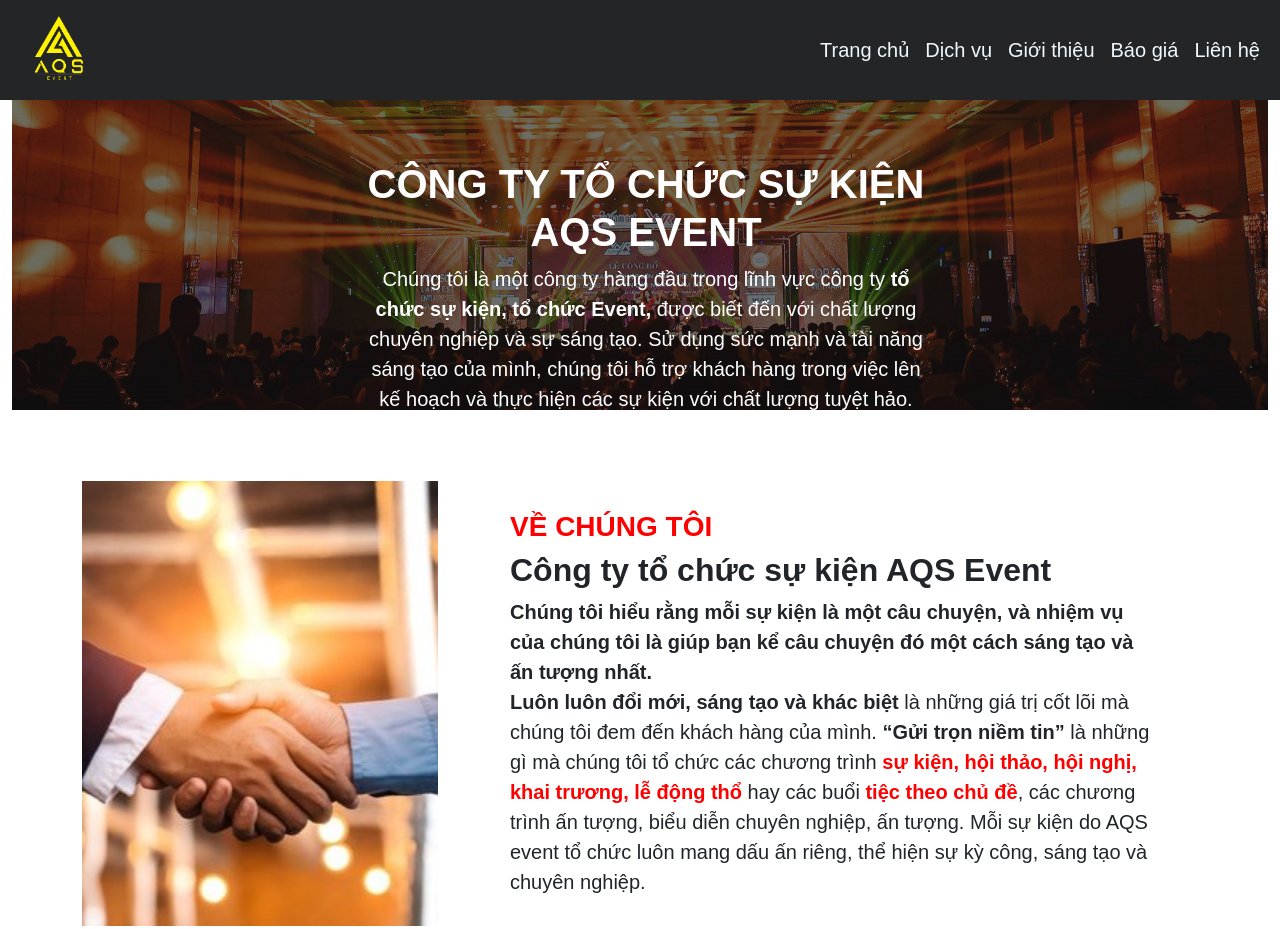
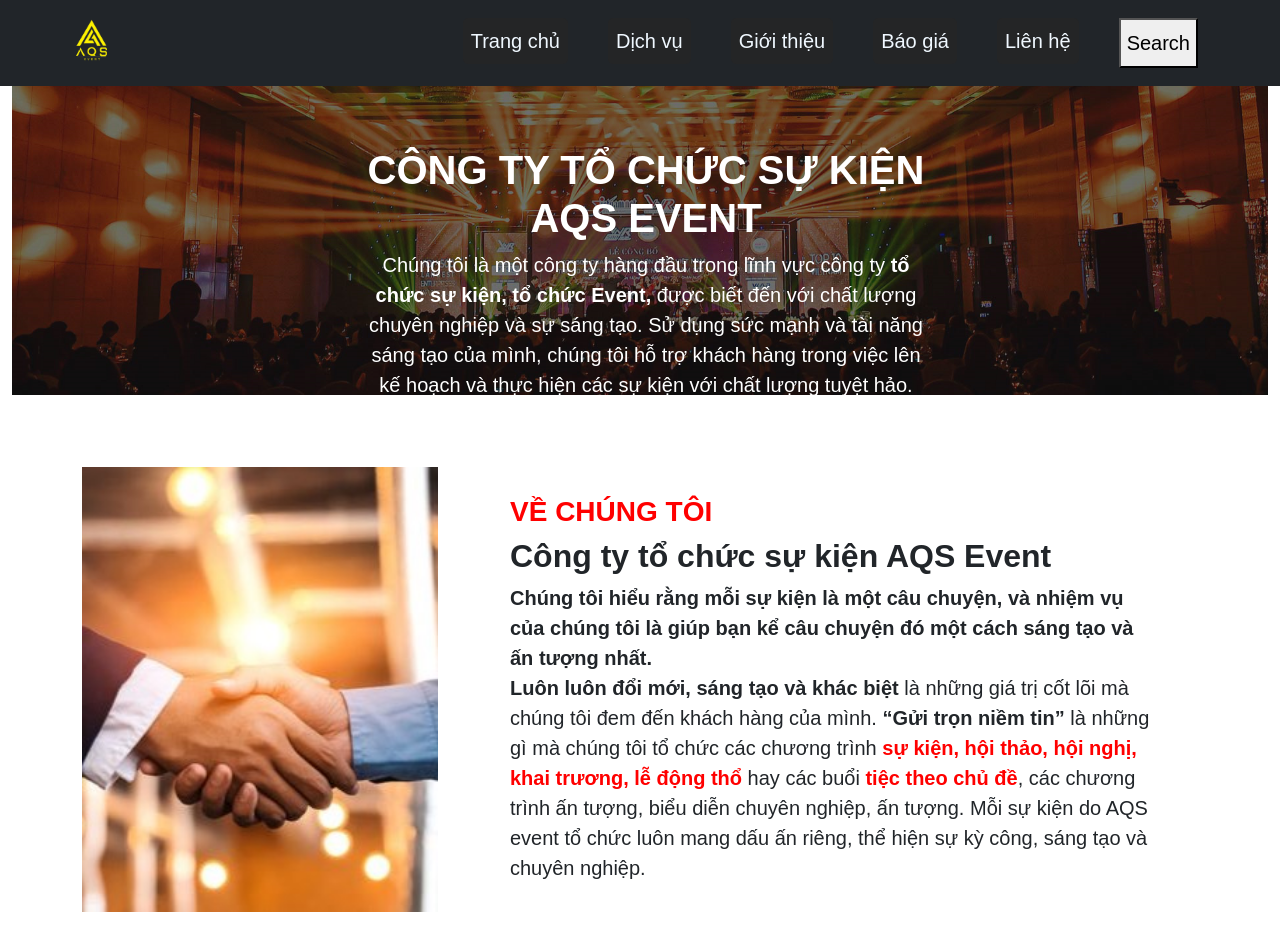
Before and after one commit to TranThiHongSim/do-an-web, a plain HTML site: page html/index.html in a window 1280 px wide. Shown: the top 929 px of the page. Drawn offline with Linux system fonts and the light colour scheme; a web font is replaced by a local one.

Commit message:
update header

```diff
--- a/css/stylesheet.css
+++ b/css/stylesheet.css
@@ -19,15 +19,35 @@
   font-size: 20px;
 }
 
+.header{
+  padding: 0px 50px;
+}
+
 .nav-link {
   background-color: #242526;
   color: aliceblue !important;
   border-radius: 5px;
+  position: relative;
+  overflow: hidden;
 }
 
-.nav-link:hover {
+.nav-link::after {
+  content: '';
+  position: absolute;
+  bottom: 0;
+  left: 0;
+  width: 0;
+  height: 2px;
   background-color: aliceblue;
-  color: #1e0707 !important;
+  transition: width 0.3s;
+}
+
+.nav-item:hover{
+  background-color: #2f2b2b;
+}
+
+.nav-link:hover::after{
+  width: 100%;
 }
 
 .nav-link:active {
@@ -35,18 +55,19 @@
   color: rgb(234, 255, 0) !important;
 }
 
-.submenu-content {
+.submenu-content{
   position: absolute;
   z-index: 1;
-  width: 70%;
+  width: 20%;
   top: 80%;
   border-radius: 5px;
   /* right: -25%; */
   display: none;
   background-color: #ffffff;
+  right: 20%;
 }
 
-.submenu:hover .submenu-content {
+.nav-item:hover .submenu-content {
   display: block;
 }
 
@@ -268,3 +289,10 @@
   margin-top: 30px;
   justify-content: space-between;
 }
+
+
+.my-item{
+  margin-left: 20px;
+  margin-right: 20px;
+  height: 50px;
+}
--- a/html/footer.html
+++ b/html/footer.html
@@ -2,7 +2,7 @@
   <div class="row">
     <div class=" col-md-4">
       <!-- <img src="../img/Untitled-1.png" alt="logo" width="30%"> -->
-        <h3><b>GIỚI THIỆU</b></h3>
+      <img src="../img/Untitled-1.png" alt="logo" width="30%">
       <p><b>CÔNG TY TỔ CHỨC SỰ KIỆN AQS EVENT</b></p>
       <p>Địa chỉ: 12 Nguyễn Văn Bảo, phường 4, quận Gò Vấp, TP.HCM</p>
       <p>DT: 0329726829</p>
@@ -13,19 +13,19 @@
     <div class=" col-md-4">
       <h3>LOẠI HÌNH SỰ KIỆN</h3>
       <ul class="footer-links">
-          <li><a class="nav-link" href="./service.html">
+        <li class="nav-item"><a class="nav-link" href="./service.html">
             Tổ chức lễ khánh thành
           </a></li>
-          <li><a class="nav-link" href="./service.html">
+        <li class="nav-item"><a class="nav-link" href="./service.html">
             Tổ chức hội thảo
           </a></li>
-          <li><a class="nav-link" href="./service.html">
+        <li class="nav-item"><a class="nav-link" href="./service.html">
             Tổ chức hội nghị
           </a></li>
-          <li><a class="nav-link" href="./service.html">
+        <li class="nav-item"><a class="nav-link" href="./service.html">
             Tổ chức lễ khai trương
           </a></li>
-          <li><a class="nav-link" href="./service.html">
+        <li class="nav-item"><a class="nav-link" href="./service.html">
             Tổ chức tiệc theo chủ đề
           </a></li>
       </ul>
--- a/html/header.html
+++ b/html/header.html
@@ -1,16 +1,18 @@
-<div class="header container-fluid d-flex" style="justify-content: space-between;  background-color: #242526;">
-    <div class="logo">
-        <a href="#"><img src="../img/Untitled-1.png" alt="logo" style="width: 15%; margin-top: 5px;"></a>
-    </div>
-
-    <nav class="navbar navbar-expand-lg navbar-light">
-        <div class="collapse navbar-collapse" id="navbarNav">
-            <ul class="navbar-nav">
-                <li class="nav-item active">
+<div class="header bg-dark" style="align-items: center;">
+    <nav class="navbar navbar-expand-sm navbar-dark bg-dark">
+        <div class="container-fluid d-flex" style="align-items: center;">
+            <a class="navbar-brand" href="../html/index.html"><img src="../img/Untitled-1.png" alt="logo"
+                    style="width: 60px;"></a>
+            <button class="navbar-toggler" type="button" data-bs-toggle="collapse" data-bs-target="#mynavbar">
+                <span class="navbar-toggler-icon"></span>
+            </button>
+            <div class="collapse navbar-collapse" id="mynavbar" style="justify-content: end;">
+                <ul class="navbar-nav ">
+                    <li class="nav-item my-item">
                         <a class="nav-link" href="./index.html">Trang chủ</a>
                     </li>
-                <li class="submenu">
-                  <a class="nav-link" href="./service.html">Dịch vụ</a>
+                    <li class="nav-item my-item">
+                        <a class="nav-link " href="./service.html">Dịch vụ</a>
                         <div class="submenu-content">
                             <a class="submenu-link" href="#">Lễ khánh thành</a>
                             <a class="submenu-link" href="#">Hội thảo</a>
@@ -19,17 +21,18 @@
                             <a class="submenu-link" href="#">Tiệc theo chủ đề</a>
                         </div>
                     </li>
-                <li class="nav-item">
-                    <a class="nav-link" href="./about.html">Giới thiệu</a>
+                    <li class="nav-item my-item">
+                        <a class="nav-link " href="./about.html">Giới thiệu</a>
                     </li>
-
-                <li class="nav-item">
-                    <a class="nav-link" href="./baogia.html">Báo giá</a>
+                    <li class="nav-item my-item">
+                        <a class="nav-link " href="./baogia.html">Báo giá</a>
                     </li>
-                <li class="nav-item">
-                    <a class="nav-link" href="./lienhe.html">Liên hệ</a>
+                    <li class="nav-item my-item">
+                        <a class="nav-link " href="./lienhe.html">Liên hệ</a>
                     </li>
                 </ul>
+                <button class="my-item" type="button">Search</button>
+            </div>
         </div>
     </nav>
 </div>
```
Lines whose indentation alone changed are shown as unchanged.
